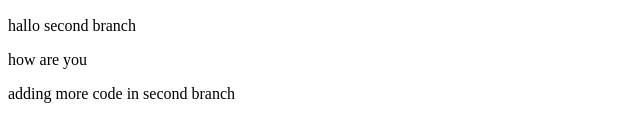
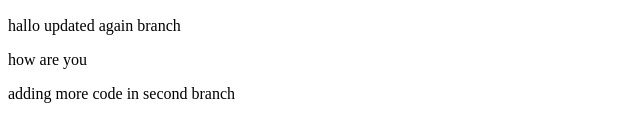
Before and after one commit to tahid02/my-first-website, a plain HTML site: page index.html in a window 1280 px wide. Shown: the part 1147-1263 px from the top of the page, 0-640 px from the left. Drawn offline with Linux system fonts and the light colour scheme.

Commit message:
changing the same thing

```diff
--- a/index.html
+++ b/index.html
@@ -19,7 +19,7 @@
     <img src="https://t4.ftcdn.net/jpg/02/02/62/31/240_F_202623148_qF2K0DyHX1hJ5aaATuyD9FAkbWCXfBYM.jpg" alt="cat icon ">
     <img src="https://image.flaticon.com/icons/png/512/25/25231.png" alt="github logo">
     <img src="https://t4.ftcdn.net/jpg/02/02/62/31/240_F_202623148_qF2K0DyHX1hJ5aaATuyD9FAkbWCXfBYM.jpg" alt="cat icon ">
-    <p>hallo second branch</p>
+    <p>hallo updated again branch</p>
     <p>how are you</p>
     <p>adding more code in second branch </p>
 </body>
```
